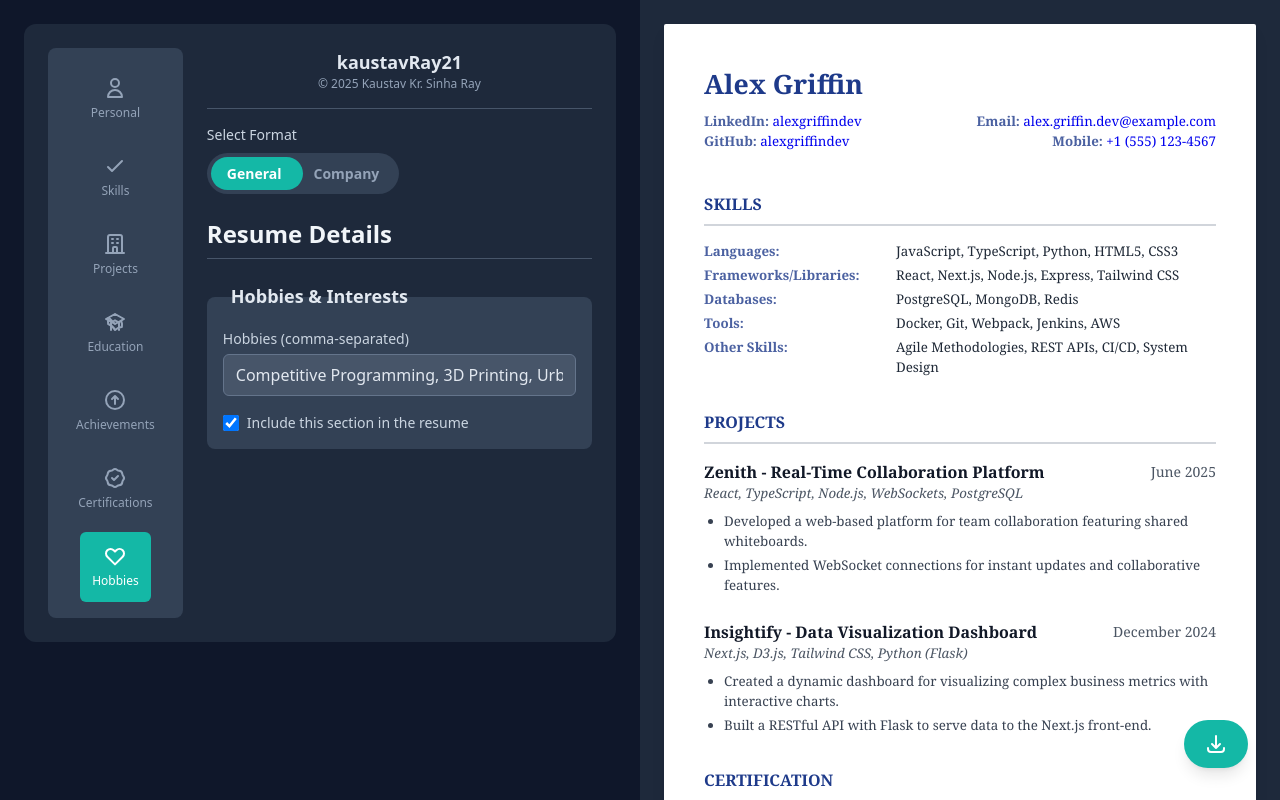
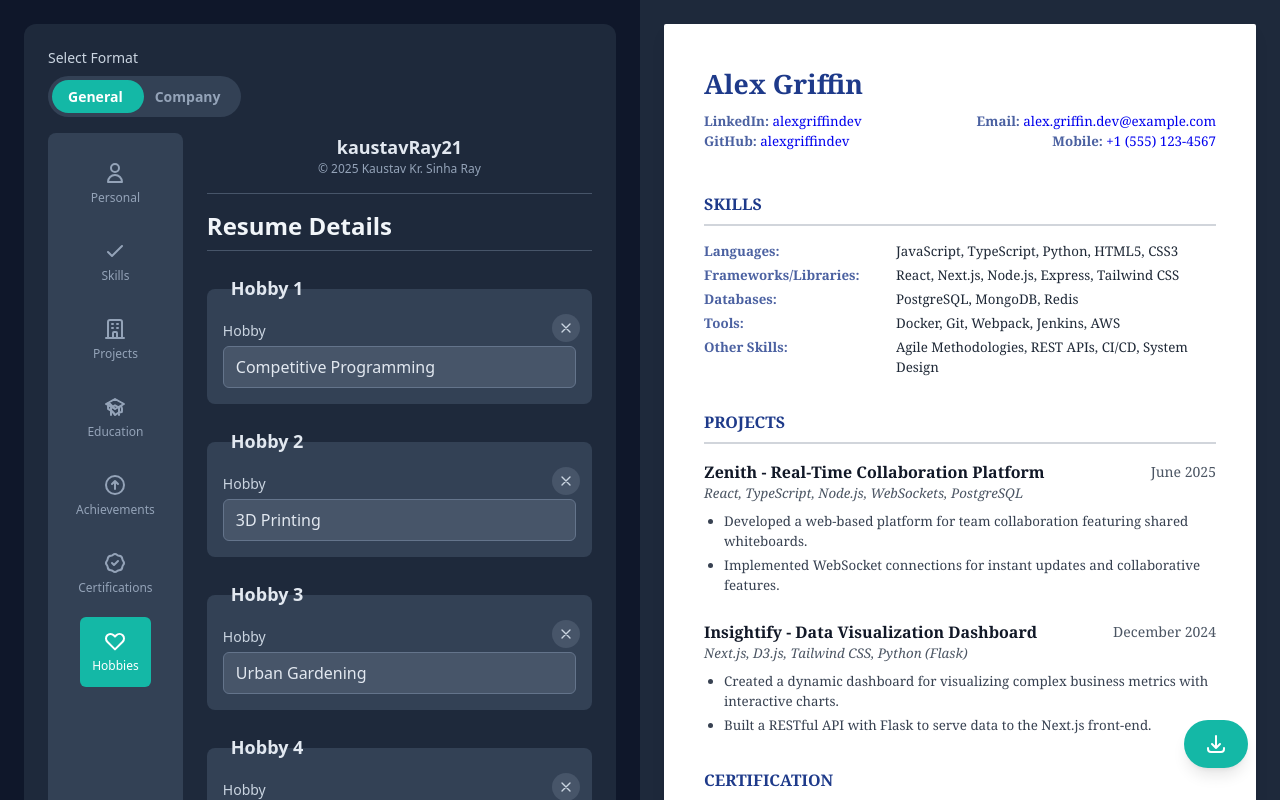
Before and after one commit to kaustavray21/resume-builder-lpu, a plain HTML site: page index.html in a window 1280 px wide. Both pictures are taken after a click on the link "Hobbies". Drawn offline with nearby package versions, Linux system fonts and the light colour scheme; a web font is replaced by a local one.

Commit message:
major updates, with styling and ui

```diff
--- a/css/style.css
+++ b/css/style.css
@@ -87,8 +87,8 @@ body {
 
 .remove-section-btn {
   position: absolute;
-  top: 0.25rem;
-  right: 0.25rem;
+  top: 0.75rem;
+  right: 0.75rem;
   display: flex;
   align-items: center;
   justify-content: center;
@@ -194,6 +194,9 @@ body {
   .fixed.bottom-8.right-8 {
     display: none;
   }
+  .signature-block {
+    display: none;
+  }
   #resume-container {
     width: 100%;
     height: auto;
--- a/index.html
+++ b/index.html
@@ -19,7 +19,37 @@
         id="form-container"
         class="w-full lg:w-1-2 h-full overflow-y-auto p-4 sm:p-6"
       >
-        <div class="form-card flex">
+        <div class="form-card">
+          <div class="mb-4">
+            <label class="block text-sm font-medium mb-2 text-slate-300"
+              >Select Format</label
+            >
+            <div class="format-toggle">
+              <input
+                id="toggle-general"
+                class="format-toggle-radio"
+                name="format"
+                type="radio"
+                value="general"
+                checked
+              />
+              <label for="toggle-general" class="format-toggle-label"
+                >General</label
+              >
+              <input
+                id="toggle-company"
+                class="format-toggle-radio"
+                name="format"
+                type="radio"
+                value="company"
+              />
+              <label for="toggle-company" class="format-toggle-label"
+                >Company</label
+              >
+              <div class="format-toggle-slider"></div>
+            </div>
+          </div>
+          <div class="flex">
             <nav class="sidebar-nav">
               <a href="#personal" class="sidebar-link active">
                 <svg
@@ -147,40 +177,15 @@
             </nav>
 
             <div class="flex-1 pl-6">
-            <div class="text-center pb-4 mb-4 border-b border-slate-600">
+              <div
+                class="signature-block text-center pb-4 mb-4 border-b border-slate-600"
+              >
                 <p class="text-lg font-semibold text-slate-200">kaustavRay21</p>
-              <p class="text-xs text-slate-400">© 2025 Kaustav Kr. Sinha Ray</p>
+                <p class="text-xs text-slate-400">
+                  © 2025 Kaustav Kr. Sinha Ray
+                </p>
               </div>
 
-            <div class="mb-6">
-              <label class="block text-sm font-medium mb-2 text-slate-300"
-                >Select Format</label
-              >
-              <div class="format-toggle">
-                <input
-                  id="toggle-general"
-                  class="format-toggle-radio"
-                  name="format"
-                  type="radio"
-                  value="general"
-                  checked
-                />
-                <label for="toggle-general" class="format-toggle-label"
-                  >General</label
-                >
-                <input
-                  id="toggle-company"
-                  class="format-toggle-radio"
-                  name="format"
-                  type="radio"
-                  value="company"
-                />
-                <label for="toggle-company" class="format-toggle-label"
-                  >Company</label
-                >
-                <div class="format-toggle-slider"></div>
-              </div>
-            </div>
               <h2
                 class="text-2xl font-bold mb-6 text-slate-100 border-b border-slate-600 pb-2"
               >
@@ -210,11 +215,15 @@
                         <input id="linkedin" class="form-input" type="url" />
                       </div>
                       <div>
-                      <label for="github" class="form-label">GitHub URL</label>
+                        <label for="github" class="form-label"
+                          >GitHub URL</label
+                        >
                         <input id="github" class="form-input" type="url" />
                       </div>
-                    <div>
-                      <label for="location" class="form-label">Location</label>
+                      <div id="location-container">
+                        <label for="location" class="form-label"
+                          >Location</label
+                        >
                         <input id="location" class="form-input" type="text" />
                       </div>
                     </div>
@@ -277,28 +286,17 @@
                 </div>
 
                 <div id="hobbies" class="form-content">
-                <fieldset class="form-section">
-                  <legend class="form-legend">Hobbies & Interests</legend>
-                  <div>
-                    <label for="hobbies-input" class="form-label"
-                      >Hobbies (comma-separated)</label
+                  <div id="hobbies-list"></div>
+                  <button
+                    class="action-button mt-2"
+                    id="add-hobby-btn"
+                    type="button"
                   >
-                    <input id="hobbies-input" class="form-input" type="text" />
-                  </div>
-                  <div class="mt-4 flex items-center">
-                    <input
-                      id="include_hobbies"
-                      class="h-4 w-4 text-teal-500 bg-slate-600 border-slate-500 rounded focus:ring-teal-500"
-                      type="checkbox"
-                      checked
-                    />
-                    <label for="include_hobbies" class="ml-2 form-label"
-                      >Include this section in the resume</label
-                    >
-                  </div>
-                </fieldset>
+                    Add Hobby
+                  </button>
                 </div>
               </form>
+            </div>
           </div>
         </div>
       </div>
--- a/js/data.js
+++ b/js/data.js
@@ -4,15 +4,11 @@ export let sectionCounters = {
   achievement: 0,
   certification: 0,
   skill: 0,
+  hobby: 0,
 };
 
-function saveDataToLocalStorage(data) {
-  localStorage.setItem("resumeData", JSON.stringify(data));
-}
-
 export function loadDataFromLocalStorage() {
-  const data = localStorage.getItem("resumeData");
-  return data ? JSON.parse(data) : null;
+  return null;
 }
 
 export function getFormValues() {
@@ -26,9 +22,7 @@ export function getFormValues() {
       location: document.getElementById("location").value,
     },
     skills: [],
-    hobbies: document.getElementById("include_hobbies").checked
-      ? document.getElementById("hobbies-input").value
-      : "",
+    hobbies: [],
     projects: [],
     education: [],
     achievements: [],
@@ -82,7 +76,12 @@ export function getFormValues() {
       });
     }
   }
-
-  saveDataToLocalStorage(values);
+  for (let i = 0; i < sectionCounters.hobby; i++) {
+    if (document.getElementById(`hobby_title_${i}`)) {
+      values.hobbies.push({
+        title: document.getElementById(`hobby_title_${i}`).value,
+      });
+    }
+  }
   return values;
 }
--- a/js/main.js
+++ b/js/main.js
@@ -54,8 +54,14 @@ function initializeFormWithDefaultData() {
   document.getElementById("skill_details_4").value =
     "Agile Methodologies, REST APIs, CI/CD, System Design";
 
-  document.getElementById("hobbies-input").value =
-    "Competitive Programming, 3D Printing, Urban Gardening, Espresso Brewing";
+  addSection("hobby", currentFormat);
+  document.getElementById("hobby_title_0").value = "Competitive Programming";
+  addSection("hobby", currentFormat);
+  document.getElementById("hobby_title_1").value = "3D Printing";
+  addSection("hobby", currentFormat);
+  document.getElementById("hobby_title_2").value = "Urban Gardening";
+  addSection("hobby", currentFormat);
+  document.getElementById("hobby_title_3").value = "Espresso Brewing";
 
   addSection("project", currentFormat);
   document.getElementById("project_title_0").value =
@@ -108,6 +114,8 @@ function initializeFormWithDefaultData() {
 }
 
 function setupEventListeners() {
+  const locationContainer = document.getElementById("location-container");
+
   document
     .getElementById("resume-form")
     .addEventListener("keyup", () => updatePreview(currentFormat));
@@ -120,6 +128,11 @@ function setupEventListeners() {
     .forEach((radio) => {
       radio.addEventListener("change", (event) => {
         currentFormat = event.target.value;
+        if (currentFormat === "company") {
+          locationContainer.style.display = "block";
+        } else {
+          locationContainer.style.display = "none";
+        }
         updatePreview(currentFormat);
       });
     });
@@ -161,6 +174,9 @@ function setupEventListeners() {
     .addEventListener("click", () =>
       addSection("certification", currentFormat)
     );
+  document
+    .getElementById("add-hobby-btn")
+    .addEventListener("click", () => addSection("hobby", currentFormat));
 
   document.addEventListener("click", (event) => {
     const removeBtn = event.target.closest(".remove-section-btn");
@@ -193,6 +209,14 @@ function setupEventListeners() {
 }
 
 window.onload = () => {
+  // Set initial state of location field
+  const locationContainer = document.getElementById("location-container");
+  if (document.getElementById("toggle-company").checked) {
+    locationContainer.style.display = "block";
+  } else {
+    locationContainer.style.display = "none";
+  }
+
   const savedData = loadDataFromLocalStorage();
   if (savedData) {
     populateFormWithData(savedData, currentFormat);
--- a/js/templates.js
+++ b/js/templates.js
@@ -98,14 +98,13 @@ export function generateGeneralHTML(data) {
     html += `</ul></section>`;
   }
 
-  if (data.hobbies) {
+  if (data.hobbies.length > 0) {
     html += `
           <section>
               <h2 class="font-bold text-blue-900 uppercase border-b-2 border-gray-300 pb-2 mb-4">Hobbies and Interest</h2>
               <ul class="list-disc pl-5 space-y-1 text-gray-800">
                   ${data.hobbies
-                    .split(",")
-                    .map((hobby) => `<li>${hobby.trim()}</li>`)
+                    .map((hobby) => `<li>${hobby.title.trim()}</li>`)
                     .join("")}
               </ul>
           </section>
@@ -228,6 +227,17 @@ export function generateCompanySpecificHTML(data) {
     html += `</ul></section>`;
   }
 
+  if (data.hobbies.length > 0) {
+    html += `<section class="mt-6">
+        <h2 class="text-xl font-semibold border-b-2 border-gray-300 pb-1 mb-3">Hobbies</h2>
+        <ul class="list-disc pl-5 text-sm space-y-1">
+            ${data.hobbies
+              .map((hobby) => `<li>${hobby.title.trim()}</li>`)
+              .join("")}
+        </ul>
+    </section>`;
+  }
+
   html += `</div>`;
   return html;
 }
@@ -320,6 +330,19 @@ export function generateSectionHTML(type, index) {
                   </div>
               </fieldset>`;
       break;
+    case "hobby":
+      sectionHtml = `
+              <fieldset id="${fieldsetId}" class="form-section relative">
+                  <legend class="form-legend">Hobby ${index + 1}</legend>
+                  <button type="button" class="remove-section-btn" data-target="${fieldsetId}">
+                    <svg class="w-4 h-4" fill="none" stroke="currentColor" viewBox="0 0 24 24" xmlns="http://www.w3.org/2000/svg"><path stroke-linecap="round" stroke-linejoin="round" stroke-width="2" d="M6 18L18 6M6 6l12 12"></path></svg>
+                  </button>
+                  <div>
+                      <label class="form-label">Hobby</label>
+                      <input type="text" id="hobby_title_${index}" class="form-input">
+                  </div>
+              </fieldset>`;
+      break;
   }
   return sectionHtml;
 }
--- a/js/ui.js
+++ b/js/ui.js
@@ -23,7 +23,12 @@ export function updatePreview(format = "general") {
 export function addSection(type, currentFormat, update = true) {
   const index = sectionCounters[type];
   const sectionHtml = generateSectionHTML(type, index);
-  const containerId = `${type}s-list`;
+  let containerId;
+  if (type === "hobby") {
+    containerId = "hobbies-list";
+  } else {
+    containerId = `${type}s-list`;
+  }
   const container = document.getElementById(containerId);
 
   if (container) {
@@ -50,13 +55,16 @@ export function populateFormWithData(data, currentFormat) {
   document.getElementById("linkedin").value = data.personal.linkedin || "";
   document.getElementById("github").value = data.personal.github || "";
   document.getElementById("location").value = data.personal.location || "";
-  document.getElementById("hobbies-input").value = data.hobbies || "";
-  document.getElementById("include_hobbies").checked = !!data.hobbies;
 
   data.skills.forEach((skill, index) => {
     addSection("skill", currentFormat, false);
     document.getElementById(`skill_name_${index}`).value = skill.name;
     document.getElementById(`skill_details_${index}`).value = skill.details;
+  });
+
+  data.hobbies.forEach((hobby, index) => {
+    addSection("hobby", currentFormat, false);
+    document.getElementById(`hobby_title_${index}`).value = hobby.title;
   });
 
   data.projects.forEach((project, index) => {
```
Lines whose indentation alone changed are shown as unchanged.
